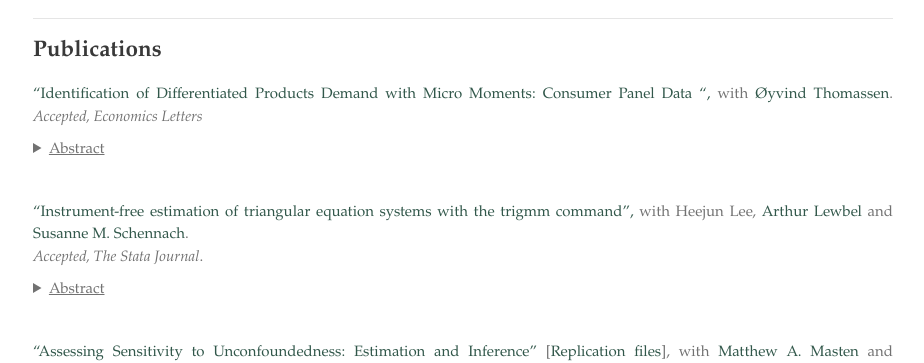
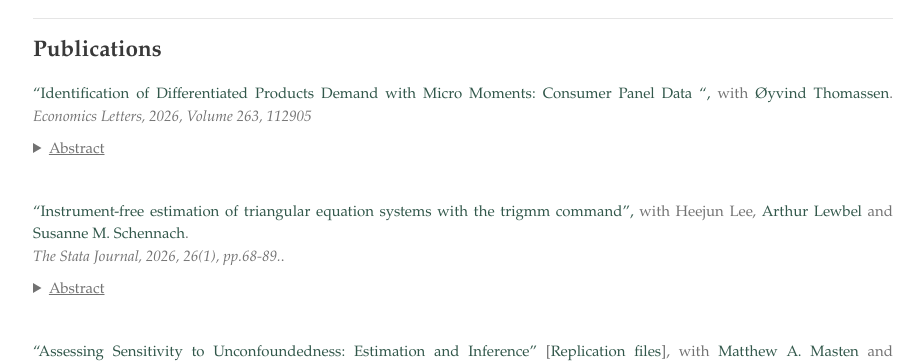
Before and after one commit to zhanglinqi/zhanglinqi.github.io, a Jekyll site: the page built from research.md, in a window 1280 px wide. Shown: the part 684-1047 px from the top of the page, without its empty margins (177-1101 px from the left). Built offline with Jekyll 4.4.1, drawn with Linux system fonts in a browser that asks for light colours; our own code applies the rules of GitHub Pages for plain Markdown files.

Commit message:
update publication

```diff
--- a/research.md
+++ b/research.md
@@ -44,7 +44,7 @@ Presentations: BC, BU-BC Econometrics Workshop, IIOC, CEA, EARIE, Microeconometr
 ## Publications
 
 ["Identification of Differentiated Products Demand with Micro Moments: Consumer Panel Data ",](https://www.dropbox.com/scl/fi/ksa771xhunf6ympnx9tzb/MicroMoments.pdf?rlkey=x0y3dreuok36z44581lb87cyk&e=1&st=tn0qvsce&dl=0) with [Øyvind Thomassen](https://sites.google.com/site/oyvindthomassen/).
-*Accepted, Economics Letters*
+*Economics Letters, 2026, Volume 263, 112905*
 <details>
 <summary><u>Abstract</u></summary>
 <p> This paper derives identification conditions for BLP (Berry, Levinsohn, & Pakes, 1995)-style differentiated products demand models with micro moments from consumer panel data in a setting with i.i.d. logit shocks. Identification leverages cross-period dependence of unobserved preference heterogeneity. Identification conditions are also provided for models with nonparametrically specified random coefficients. Monte Carlo simulation studies demonstrate satisfactory finite sample performance.
@@ -53,7 +53,7 @@ Presentations: BC, BU-BC Econometrics Workshop, IIOC, CEA, EARIE, Microeconometr
 
 
 ["Instrument-free estimation of triangular equation systems with the trigmm command",](https://drive.google.com/file/d/1ssduVrNYEQ9bbyhdq8nTTbKCnfGndskI/view) with Heejun Lee, [Arthur Lewbel](https://sites.google.com/bc.edu/arthur-lewbel) and [Susanne M. Schennach](https://sites.google.com/a/brown.edu/smschenn/).
-*Accepted, The Stata Journal*.
+*The Stata Journal, 2026, 26(1), pp.68-89.*.
 <details>
 <summary><u>Abstract</u></summary>
 <p> In this article, we introduce the Stata package trigmm. The trigmm command performs an estimation for the parameters of a triangular two equation system without instruments and reports standard errors. The method is based on Lewbel, Schennach, and Zhang
```
